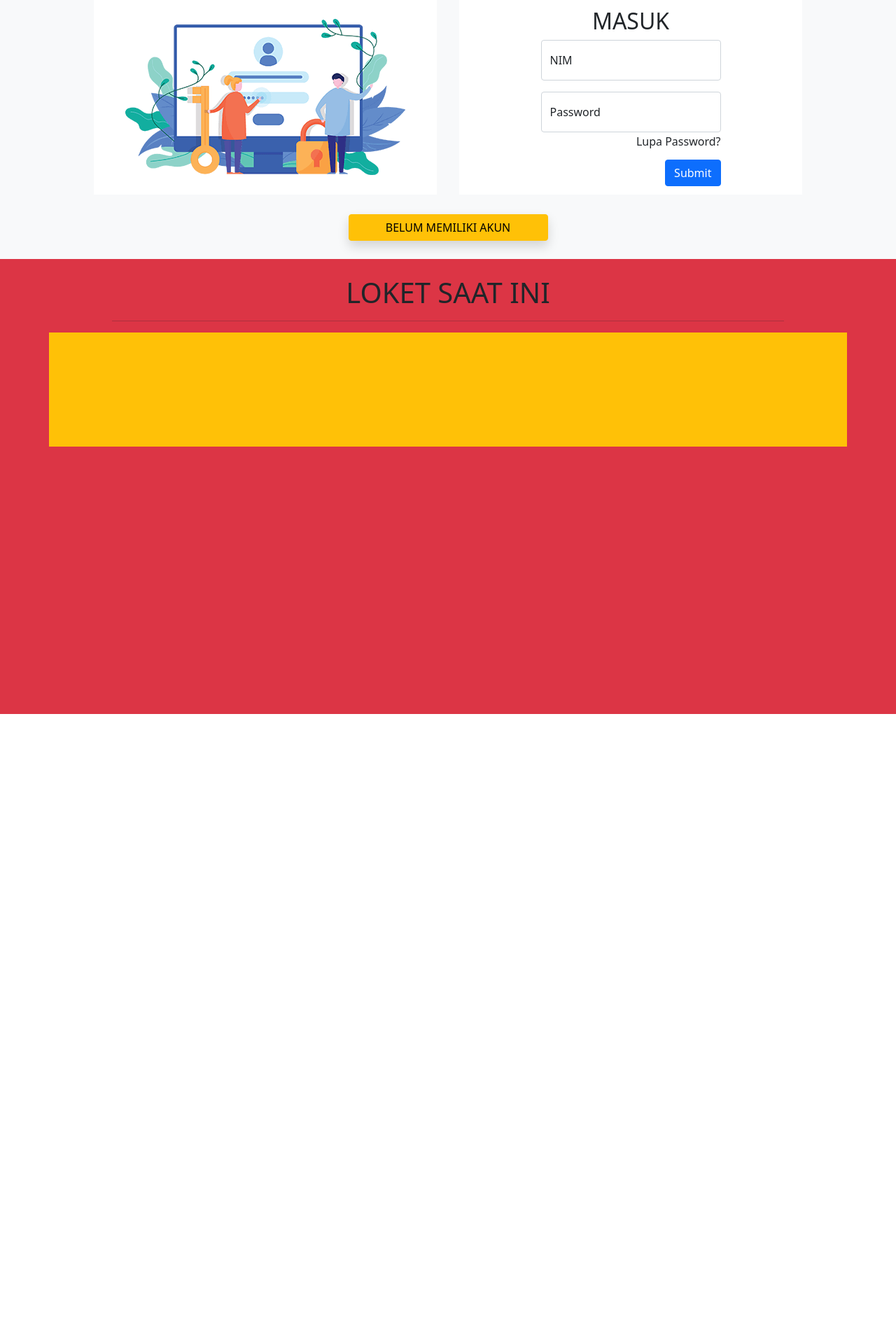
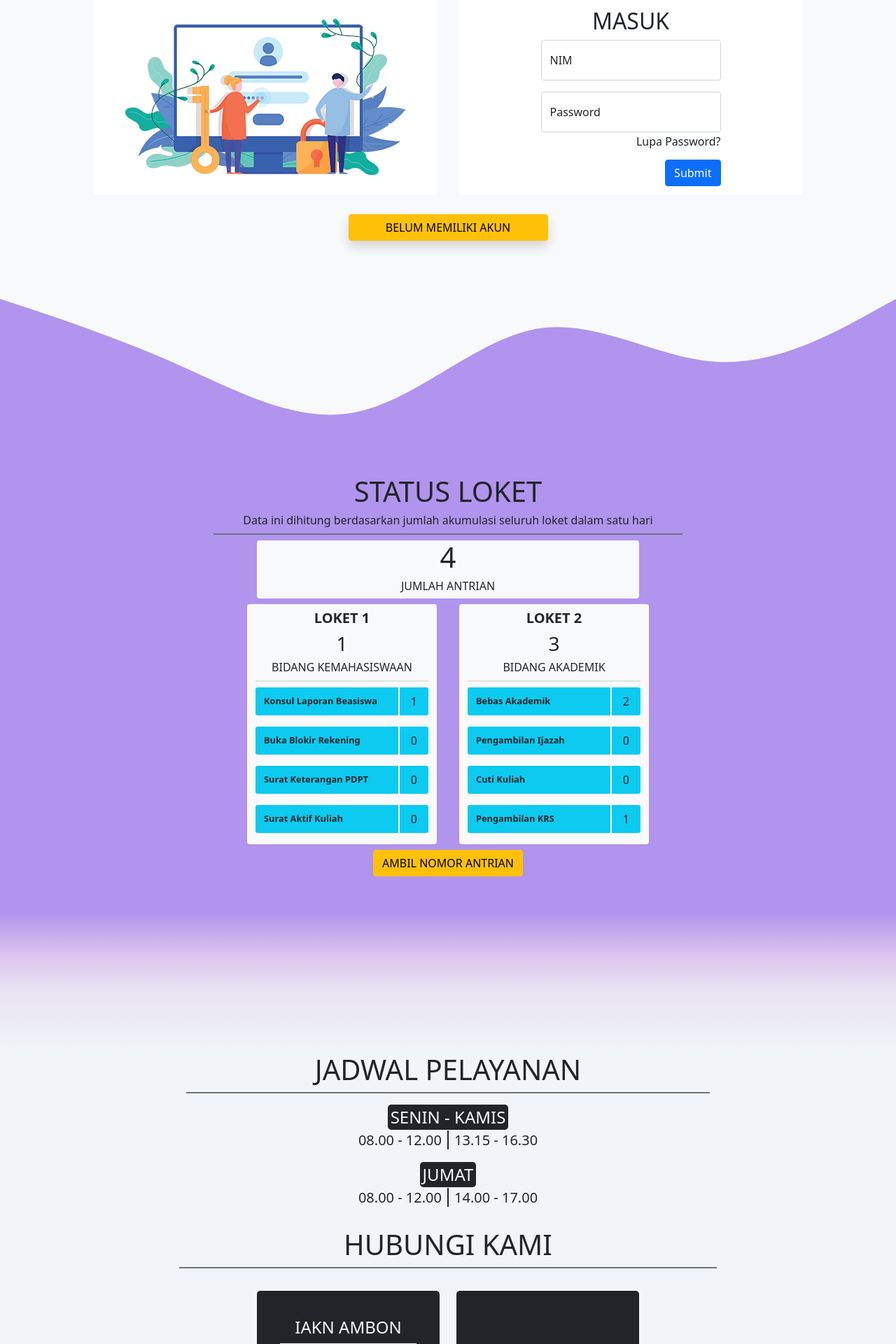
Before and after one commit to EnigmaC-Team/antrian-app-reactjs, a React (Create React App) app: page / in a window 1280 px wide. Shown: the part 880-2800 px from the top of the page at 70% size. Before the commit the page ends 1900 px from the top, so only its background shows below. Built offline with nearby package versions, Linux system fonts and the light colour scheme.

Commit message:
[FEATURE] im scare

```diff
--- a/package.json
+++ b/package.json
@@ -13,6 +13,7 @@
     "@testing-library/user-event": "^12.1.10",
     "axios": "^0.23.0",
     "bootstrap": "^5.1.3",
+    "bootstrap-icons": "^1.6.1",
     "cors": "^2.8.5",
     "firebase": "^9.1.3",
     "react": "^17.0.2",
--- a/src/App.css
+++ b/src/App.css
@@ -37,21 +37,50 @@
   .height-registration{
     height: 600px;
   }
+  .height-loket{
+    height: 650px;
+    background-color:rgb(177, 148, 237);
+  }
+  .width-60{
+    width: 60%;
+  }
+  .height-schedule{
+    height: 600px;
+  }
+  .height-contact-us{
+    height: 300px;
+    background-color: rgb(241, 244, 248);
+  }
 }
 
 @media (max-width: 991px) {
   .height-registration{
     height: 1050px;
   }
-}
-/* @media (max-width: 767px) {
-  .height-300 {
-    height: 300vh;
+  .height-loket{
+    height: 1000px;
+    background-color:rgb(177, 148, 237);
+  }
+  .width-60{
+    width: 100%;
+  }
+  .height-contact-us{
+    height: 570px;
+    background-color: rgb(241, 244, 248);
   }
 }
 
-@media (min-width: 768px) {
-  .height-300 {
-    height: 100vh;
-  }
-} */
+.border-container{
+  height: 150px;
+}
+
+.regis-to-schedule{
+  background: rgb(177,148,237);
+  background: linear-gradient(180deg, rgba(177,148,237,1) 0%, rgba(220,195,238,1) 30%, rgba(232,227,242,1) 56%, rgba(241,244,248,1) 100%);
+  height: 200px;
+}
+
+.height-schedule{
+  height: 250px;
+  background-color: rgb(241, 244, 248);
+}
--- a/src/App.js
+++ b/src/App.js
@@ -1,17 +1,20 @@
 import "./App.css";
 import "../node_modules/bootstrap/dist/css/bootstrap.min.css";
 import "../node_modules/bootstrap/dist/js/bootstrap.min";
+import "../node_modules/bootstrap-icons/font/bootstrap-icons.css";
 import "./components/FontAwesomeIcon";
 import { Home } from "./home/home";
-import { Header } from "./header/header";
 import { Registration } from "./registration/registration";
 import { Loket } from "./loket/loket";
+import { Header } from './header/header';
+import { Schedule } from "./schedule/schedule";
+import { ContactUs } from "./contact-us/contact-us";
 
 function App() {
 
   return (
     <div>
-      <Header />
+      <Header/>
       <div className="height-100" id="background-home">
         <div className="h-100 bg-purple">
           <div className="container-lg h-100 d-flex justify-content-center flex-column">
@@ -19,11 +22,27 @@ function App() {
           </div>
         </div>
       </div>
-      <div className="height-registration bg-dark d-flex">
-        <Registration/>
+      <div className="height-registration bg-dark d-flex" id="registration">
+        <Registration />
       </div>
-      <div className="height-100 bg-light">
-        <Loket/>
+      <div className="bg-light">
+        <svg xmlns="http://www.w3.org/2000/svg" viewBox="0 0 1440 320">
+          <path
+            fill="rgb(177, 148, 237)"
+            fill-opacity="1"
+            d="M0,64L48,80C96,96,192,128,288,170.7C384,213,480,267,576,245.3C672,224,768,128,864,112C960,96,1056,160,1152,165.3C1248,171,1344,117,1392,90.7L1440,64L1440,320L1392,320C1344,320,1248,320,1152,320C1056,320,960,320,864,320C768,320,672,320,576,320C480,320,384,320,288,320C192,320,96,320,48,320L0,320Z"
+          ></path>
+        </svg>
+      </div>
+      <div className="height-loket" id="loket">
+        <Loket />
+      </div>
+      <div className="regis-to-schedule"></div>
+      <div className="height-schedule" id="schedule">
+        <Schedule/>
+      </div>
+      <div className="height-contact-us" id="contact-us">
+        <ContactUs/>
       </div>
     </div>
   );
--- /dev/null
+++ b/src/contact-us/contact-us.css
@@ -0,0 +1,7 @@
+.contact-container{
+    height: 200px;
+}
+
+.font-contact-small{
+    font-size: 0.9rem;
+}
--- /dev/null
+++ b/src/contact-us/contact-us.js
@@ -0,0 +1,32 @@
+import "./contact-us.css";
+
+export function ContactUs() {
+  return (
+    <div className="d-flex flex-column">
+      <div className="text-center mb-4 border-2 border-bottom border-secondary width-60 mx-auto">
+        <h1>HUBUNGI KAMI</h1>
+      </div>
+      <div className="container-lg">
+        <div className="row d-flex justify-content-center">
+            <div className="col-lg-3 all-center mt-2">
+                <div className="contact-container bg-dark text-light rounded-3 w-100 d-flex justify-content-center flex-column">
+                    <div className="border-2 border-bottom border-light mb-3 text-center w-75 mx-auto">
+                        <h4>IAKN AMBON</h4>
+                    </div>
+                    <h6 className="text-center fw-normal">Jl. Dolog, Halong Atas, Ambon-Maluku.</h6>
+                    <span className="text-center fw-normal">Telp. 08114711157</span>
+                </div>
+            </div>
+            <div className="col-lg-3 all-center mt-2">
+                <div className="contact-container bg-dark rounded-3 text-light w-100 d-flex align-items-center px-3">
+                    <ul className="list-unstyled font-contact-small">
+                        <li><i class="bi bi-youtube me-2"></i>IAKNAMBON</li>
+                        <li><i class="bi bi-globe2 me-2"></i>www.iaknambon.ac.id</li>
+                    </ul>
+                </div>
+            </div>
+        </div>
+      </div>
+    </div>
+  );
+}
--- a/src/header/header.js
+++ b/src/header/header.js
@@ -1,12 +1,13 @@
 import "./header.css";
 import logo from "../assets/images/logo-fix.png";
+import {Link} from 'react-scroll';
 
 export function Header() {
 
   return (
-    <nav className='navbar navbar-expand-lg bg-dark navbar-dark fixed-top'>
+    <nav className="navbar navbar-expand-lg bg-dark navbar-dark fixed-top">
     <div className="container px-lg-5">
-        <a className="navbar-brand fs-3 fw-bold" href=" ">
+      <Link className="navbar-brand fw-bold text-decoration-none" href=" " to="background-home" smooth={true} duration={100}>
         <img
           src={logo}
           alt="logo-fix"
@@ -14,7 +15,7 @@ export function Header() {
           width="35px"
         />
         IAKN AMBON
-        </a>
+      </Link>
       <button
         className="navbar-toggler"
         type="button"
@@ -28,33 +29,41 @@ export function Header() {
       </button>
       <div className="collapse navbar-collapse" id="navbarSupportedContent">
         <ul className="navbar-nav ms-auto mb-2 mb-lg-0 d-lg-flex align-items-lg-center">
+          <Link className="nav-item text-decoration-none" to="background-home" smooth={true} duration={100}>
+            <a className="nav-link active" aria-current="page" href=" ">
+              Home
+            </a>
+            <div className="underline-animation"></div>
+          </Link>
+          <Link className="nav-item text-decoration-none" to="registration" smooth={true} duration={100}>
+            <a className="nav-link active" aria-current="page" href=" ">
+              Registrasi
+            </a>
+            <div className="underline-animation"></div>
+          </Link>
+          <Link className="nav-item text-decoration-none" to="loket" smooth={true} duration={100} offset={-36}>
+            <a className="nav-link active" aria-current="page" href=" ">
+              Pelayanan
+            </a>
+            <div className="underline-animation"></div>
+          </Link>
+          <Link className="nav-item text-decoration-none" to="schedule" smooth={true} duration={100}>
+            <a className="nav-link active" aria-current="page" href=" ">
+              Jadwal Layanan
+            </a>
+            <div className="underline-animation"></div>
+          </Link>
           <li className="nav-item">
-              <a className="nav-link active" aria-current="page" href=" ">Home</a>
+            <a className="nav-link active" aria-current="page" href=" ">
+              Operator
+            </a>
             <div className="underline-animation"></div>
           </li>
-            <li className="nav-item">
-              <a className="nav-link active" aria-current="page" href=" ">Login</a>
-              <div className="underline-animation"></div>
-            </li>
-            <li className="nav-item">
-              <a className="nav-link active" aria-current="page" href=" ">Registrasi</a>
-              <div className="underline-animation"></div>
-            </li>
-            <li className="nav-item">
-              <a className="nav-link active" aria-current="page" href=" ">Operator</a>
-              <div className="underline-animation"></div>
-            </li>
-            <li className="nav-item">
-              <a className="nav-link active" aria-current="page" href=" ">Pengunjung</a>
-              <div className="underline-animation"></div>
-            </li>
-            <li className="nav-item">
-              <a className="nav-link active" aria-current="page" href=" ">Pelayanan</a>
-              <div className="underline-animation"></div>
-            </li>
-            <li className="mt-2 mt-lg-0">
-              <a className="text-contact-header" href=" ">Hubungi Kami</a>
-            </li>
+          <Link className="mt-2 mt-lg-0 text-decoration-none" to="contact-us" smooth={true} duration={100}>
+            <a className="text-contact-header" href=" ">
+              Hubungi Kami
+            </a>
+          </Link>
         </ul>
       </div>
     </div>
--- a/src/home/home.js
+++ b/src/home/home.js
@@ -15,10 +15,10 @@ export function Home() {
             Layanan {">"} Simpan Struk Antrian
           </span>
           <div></div>
-          <button className="btn btn-outline-light shadow-sm border border-3 border-light mt-4 me-3 medium-text rounded-4 py-2">
+          <button className="btn btn btn-outline-light shadow-sm border border-3 border-light mt-4 me-3 medium-text rounded-4 py-2">
             DAFTAR SEKARANG
           </button>
-          <button className="btn btn-outline-light shadow-sm border-3 border-light mt-4 medium-text abs py-2">
+          <button className="btn btn btn-outline-light shadow-sm border-3 border-light mt-4 medium-text abs py-2">
             BUTUH BANTUAN
           </button>
         </div>
--- a/src/loket/loket.css
+++ b/src/loket/loket.css
@@ -0,0 +1,16 @@
+.loket-height{
+    height: 300px;
+}
+
+.antrian-container{
+    height: 100px;
+    width: 300px;
+}
+
+.font-counter{
+    font-size: 4rem;
+}
+
+.font-sub-loket{
+    font-size: 0.8rem;
+}
--- a/src/loket/loket.js
+++ b/src/loket/loket.js
@@ -1,11 +1,107 @@
-import './loket.css';
+import "./loket.css";
 
-export function Loket(){
-    return(
-        <div className="h-100 bg-danger">
-            <h1 className="text-center pt-4">LOKET SAAT INI</h1>
-            <hr className="w-75 d-flex mx-auto"></hr>
-            <div className="container px-2 bg-warning h-25"></div>
+export function Loket() {
+  const semuaLoket = {
+    total : 4,
+    isi :[
+      {
+        loket: "Loket 1",
+        nama: "Bidang Kemahasiswaan",
+        total: 1,
+        isi: [
+          {
+            nama: "Konsul Laporan Beasiswa",
+            jumlah: 1,
+          },
+          {
+            nama: "Buka Blokir Rekening",
+            jumlah: 0,
+          },
+          {
+            nama: "Surat Keterangan PDPT",
+            jumlah: 0,
+          },
+          {
+            nama: "Surat Aktif Kuliah",
+            jumlah: 0,
+          },
+        ],
+      },
+      {
+        loket: "loket 2",
+        nama: "Bidang Akademik",
+        total: 3,
+        isi: [
+          {
+            nama: "Bebas Akademik",
+            jumlah: 2,
+          },
+          {
+            nama: "Pengambilan Ijazah",
+            jumlah: 0,
+          },
+          {
+            nama: "Cuti Kuliah",
+            jumlah: 0,
+          },
+          {
+            nama: "Pengambilan KRS",
+            jumlah: 1,
+          },
+        ],
+      },
+    ]
+  };
+
+  return (
+    <div className="container">
+      <div className="border-2 border-bottom border-secondary width-60 mx-auto">
+        <h1 className="text-center pt-4">STATUS LOKET</h1>
+        <h6 className="fw-light text-center">
+          Data ini dihitung berdasarkan jumlah akumulasi seluruh loket dalam satu
+          hari
+        </h6>
+      </div>
+      <div className="container">
+        <div className="container mt-2">
+          <div className="row px-1 px-lg-0">
+            <div className="col-lg-6 bg-login bg-light text-dark mx-auto rounded-2 all-center flex-column">
+              <h1 className="font-counter mt-2 mt-lg-0 fs-1">{semuaLoket.total}</h1>
+              <h6 className="fw-light mb-4 mb-lg-2 fs-6">JUMLAH ANTRIAN</h6>
+            </div>
+          </div>
         </div>
-    )
+        <div className="container mt-2 mt-lg-0">
+          <div className="row px-1 all-center">
+            {semuaLoket.isi.map((loket) => {
+              return (
+                <div className="col-lg-3 bg-login bg-light text-dark rounded-2 all-center flex-column mx-lg-3 my-2">
+                  <div className="border-2 border-bottom w-100 text-center mb-2">
+                    <h6 className="fw-bold fs-5 mt-2 text-uppercase">{loket.loket}</h6>
+                    <h6 className="fw-light fs-3">{loket.total}</h6>
+                    <h6 className="fw-normal fs-6 mt-2 text-uppercase">{loket.nama}</h6>
+                  </div>
+                  {loket.isi.map((isi) => {
+                    return(
+                      <dl className="row w-100 rounded-1 bg-info text-dark">
+                        <dt className="col-10 d-flex align-items-center text-start border-light border-2 border-end font-sub-loket">
+                          {isi.nama}
+                        </dt>
+                        <dd className="col-2 pt-2 all-center">{isi.jumlah}</dd>
+                      </dl>
+                    )
+                  })}
+                </div>
+              );
+            })}
+          </div>
+          <div className="d-flex">
+            <button className="btn btn-warning mx-auto">
+              AMBIL NOMOR ANTRIAN
+            </button>
+          </div>
+        </div>
+      </div>
+    </div>
+  );
 }
--- a/src/registration/registration.js
+++ b/src/registration/registration.js
@@ -44,7 +44,7 @@ export function Registration() {
           </div>
         </div>
         <div className="row all-center">
-          <div className="btn btn-warning col-6 col-lg-3 mt-4 shadow">
+          <div className="btn btn-warning col-10 col-sm-3 mt-4 shadow">
             BELUM MEMILIKI AKUN
           </div>
         </div>
--- /dev/null
+++ b/src/schedule/schedule.js
@@ -0,0 +1,21 @@
+import './schedule.css';
+
+export function Schedule(){
+    return(
+        <div className="d-flex flex-column text-center px-3">
+            <div className="border-2 border-bottom border-secondary width-60 mx-auto">
+                <h1>JADWAL PELAYANAN</h1>
+            </div>
+            <span className="mx-auto mt-3 text-center text-light px-1 rounded-3 fw-normal bg-dark fs-4">SENIN - KAMIS</span>
+            <div className="fs-5 fw-light">
+                <span className="border-2 pe-2 me-2 border-end border-dark">08.00 - 12.00</span>
+                <span>13.15 - 16.30</span>
+            </div>
+            <span className="mx-auto mt-3 text-center text-light px-1 rounded-3 fw-normal bg-dark fs-4">JUMAT</span>
+            <div className="fs-5 fw-light">
+                <span className="border-2 pe-2 me-2 border-end border-dark">08.00 - 12.00</span>
+                <span>14.00 - 17.00</span>
+            </div>
+        </div>
+    )
+}
```
Also changed, not shown: src/schedule/schedule.css (added), 2 other files (tests, documents, lock files or other folders). Lines whose indentation alone changed are shown as unchanged.
